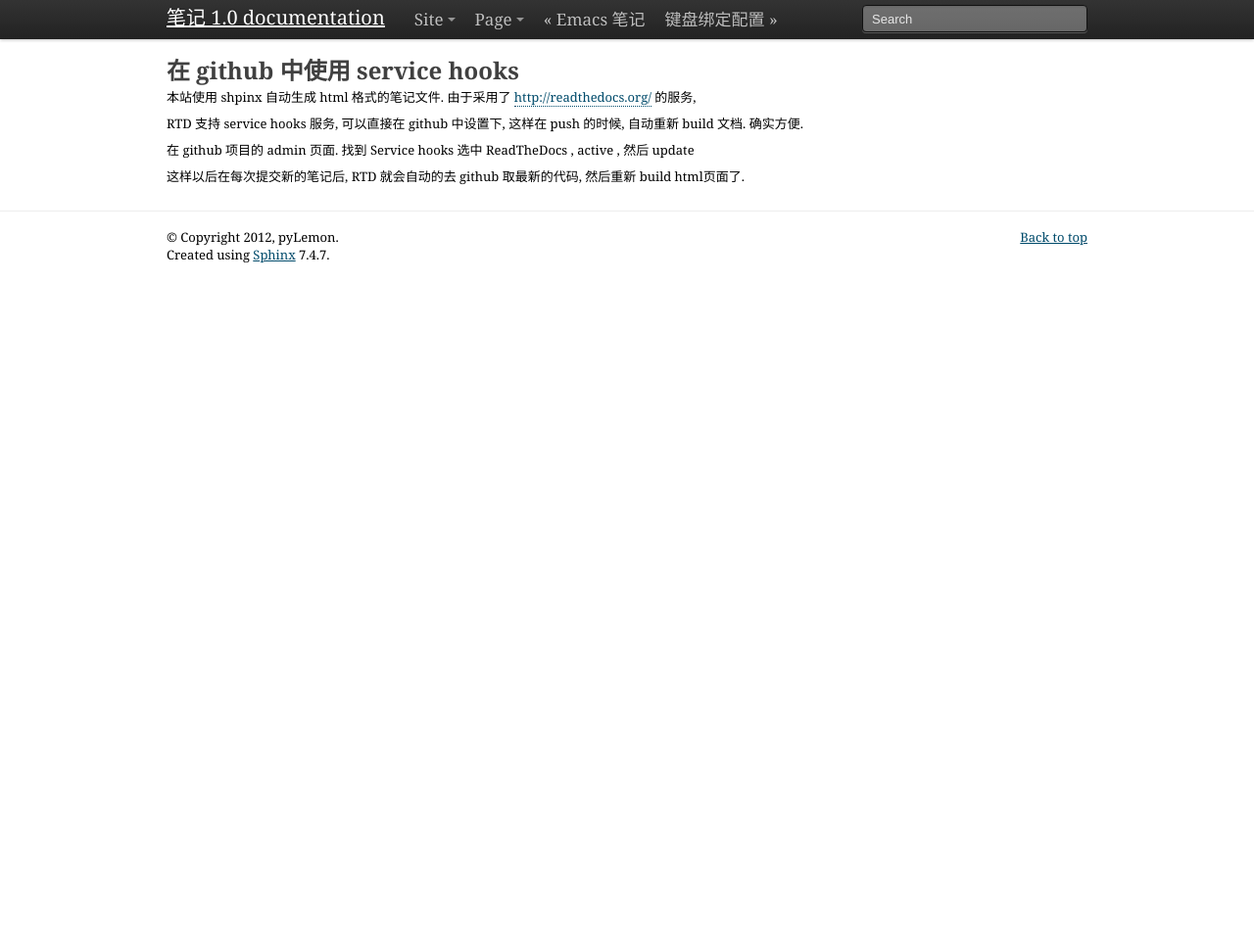
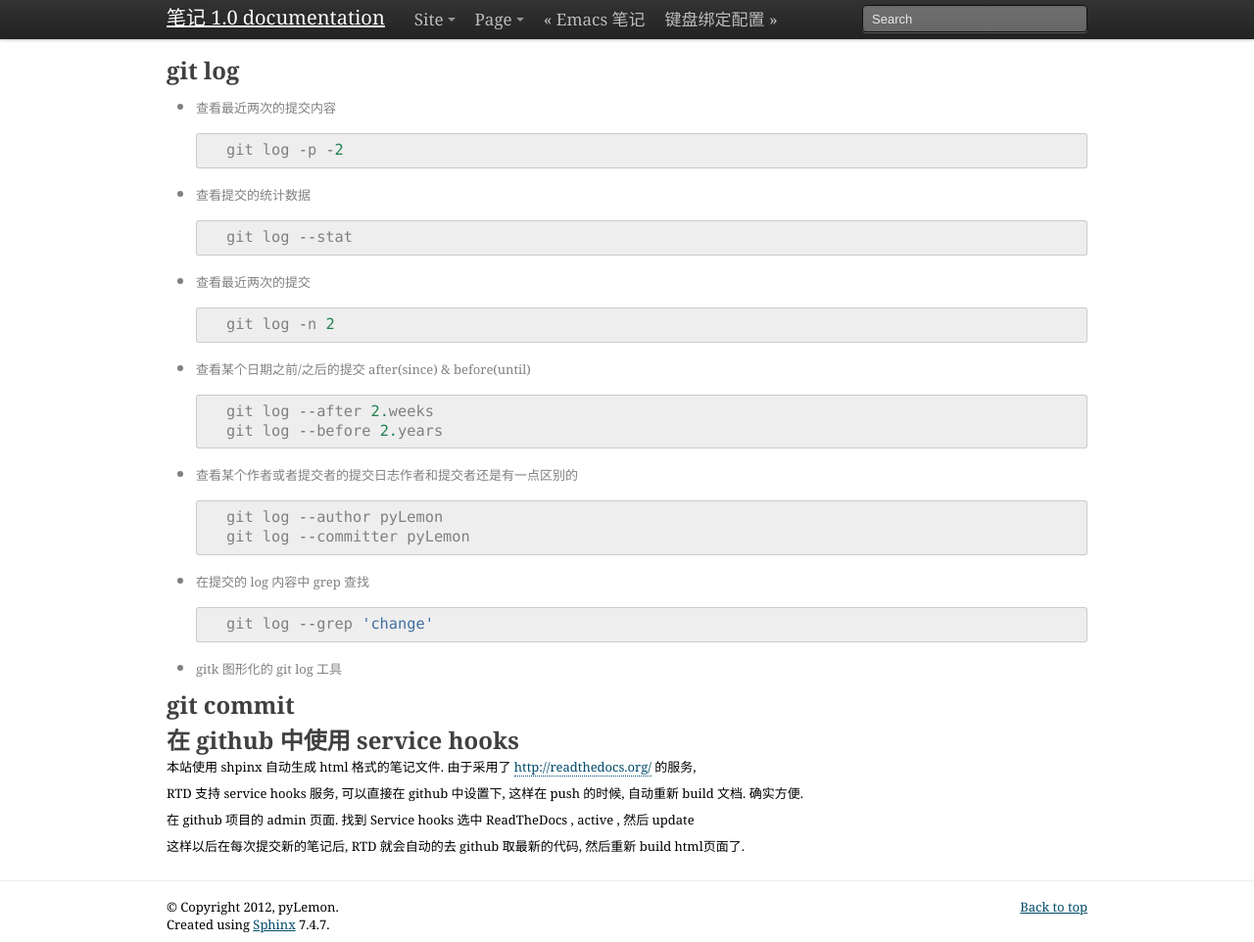
Before and after one commit to pylemon/notebook, a Sphinx documentation site: the page built from docs/git.rst, in a window 1280 px wide and 962 px high. Shown: the whole window at 98% size. Built offline with Sphinx 7.4.7, drawn with Linux system fonts in a browser that asks for light colours.

Commit message:
add git log notes

```diff
--- a/docs/git.rst
+++ b/docs/git.rst
@@ -1,6 +1,44 @@
 ==========
  Git 笔记
 ==========
+
+git log
+=======
+
+* 查看最近两次的提交内容 ::
+
+    git log -p -2
+
+* 查看提交的统计数据 ::
+
+    git log --stat
+
+* 查看最近两次的提交 ::
+
+    git log -n 2
+
+* 查看某个日期之前/之后的提交 after(since) & before(until) ::
+
+    git log --after 2.weeks
+    git log --before 2.years
+
+* 查看某个作者或者提交者的提交日志作者和提交者还是有一点区别的 ::
+
+    git log --author pyLemon
+    git log --committer pyLemon
+
+* 在提交的 log 内容中 grep 查找 ::
+
+    git log --grep 'change'
+
+* gitk 图形化的 git log 工具
+
+
+git commit
+==========
+
+
+
 
 在 github 中使用 service hooks
 ==============================
```
